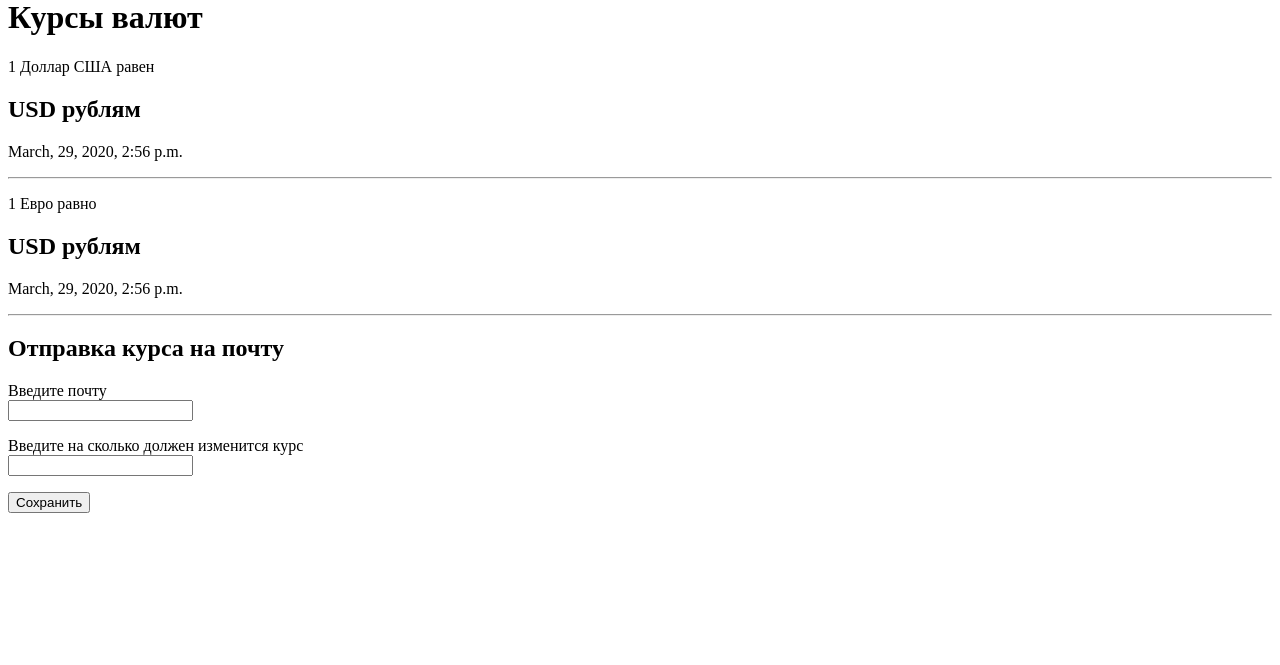
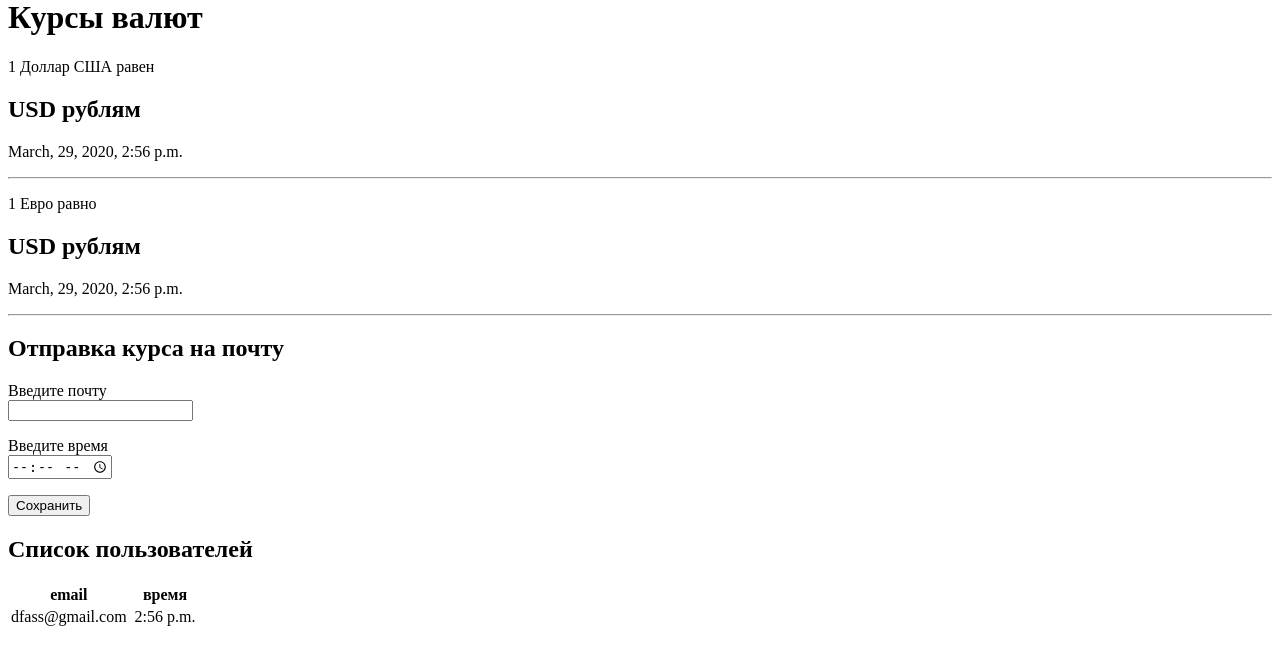
Before and after one commit to Eliandry/parser_exchange_django, a Django app: template templates/index.html in a window 1280 px wide. Shown: the part 22-687 px from the top of the page. Run offline with Django 3.2, Linux system fonts and the light colour scheme; data comes from the database, SQL or seed files in the repository; both versions use the stored data as it was after the commit; tables that the repository leaves empty hold one stand-in row (values such as "Sample post"); the template is opened without the code that fills it: values that come from a table or form of the project are taken from there, most other values are stand-ins (such as "Sample title", 1, 10 or a date in 2020); parts of the project's set-up code (start-up, migrations or seed data) failed here and were passed over.

Commit message:
добавлено: БД.Изменено:Отправка на почту в определенное время

```diff
--- a/df/forms.py
+++ /dev/null
@@ -1,4 +0,0 @@
-from django import forms
-class UserForm(forms.Form):
-    email=forms.EmailField(required=True)
-    diff=forms.IntegerField(required=True,min_value=1,max_value=10)
--- a/df/models.py
+++ b/df/models.py
@@ -2,4 +2,4 @@ from django.db import models
 
 class Person(models.Model):
     email=models.EmailField()
-    diff=models.PositiveSmallIntegerField(max_length=1)
+    time=models.TimeField()
--- a/templates/index.html
+++ b/templates/index.html
@@ -22,11 +22,19 @@
             <input type="email" name="email"/>
         </p>
         <p>
-            <label>Введите на сколько должен изменится курс</label><br>
-            <input type="number" name="difference"/>
-
+            <label>Введите время</label><br>
+            <input type="time" name="time"/>
         </p>
         <input type="submit" value="Сохранить" >
     </form>
+    {% if people.count > 0 %}
+    <h2>Список пользователей</h2>
+    <table>
+        <tr><th>email</th><td>   </td><th>время</th></tr>
+        {% for person in people %}
+        <tr><td>{{ person.email }}</td><td>   </td> <td>{{ person.time }}</td></tr>
+        {% endfor %}
+    </table>
+    {% endif %}
 </body>
 </html>
```
Also changed, not shown: df/views.py (+3 -4 lines), db.sqlite3, df/migrations/0002_person_time.py (added).
